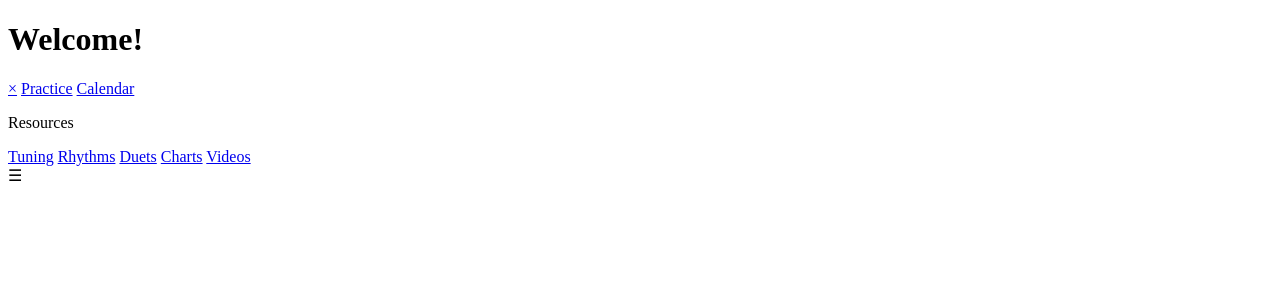
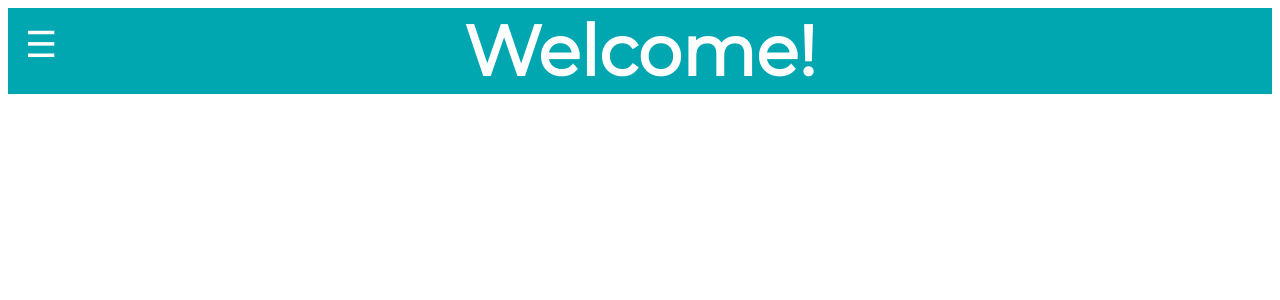
Before and after one commit to Fryar-Justin/CIT261-Team-Repository, a PHP site: page /navigation.php in a window 1280 px wide. Shown: the top 300 px of the page. Run offline with PHP 8.4, Linux system fonts and the light colour scheme.

Commit message:
Add files via upload

```diff
--- a/fryardomain_TEAM261/navigation.php
+++ b/fryardomain_TEAM261/navigation.php
@@ -2,8 +2,20 @@
 
 <html>
     <head>
-        <meta charset="UTF-8">
-        <title></title>
+        <meta charset="utf-8">
+	<title>Navigation Bar Demonstration</title>
+	<link rel="stylesheet" type="text/css" href="/media/style.css" media="screen">
+	<link href="https://fonts.googleapis.com/css?family=Montserrat" rel="stylesheet">
+
+	<script>
+	function openNav() {
+		document.getElementById("mySidenav").style.width = "250px";
+	}
+
+	function closeNav() {
+		document.getElementById("mySidenav").style.width = "0";
+	}
+	</script>
     </head>
     <body>
         <header>
```
